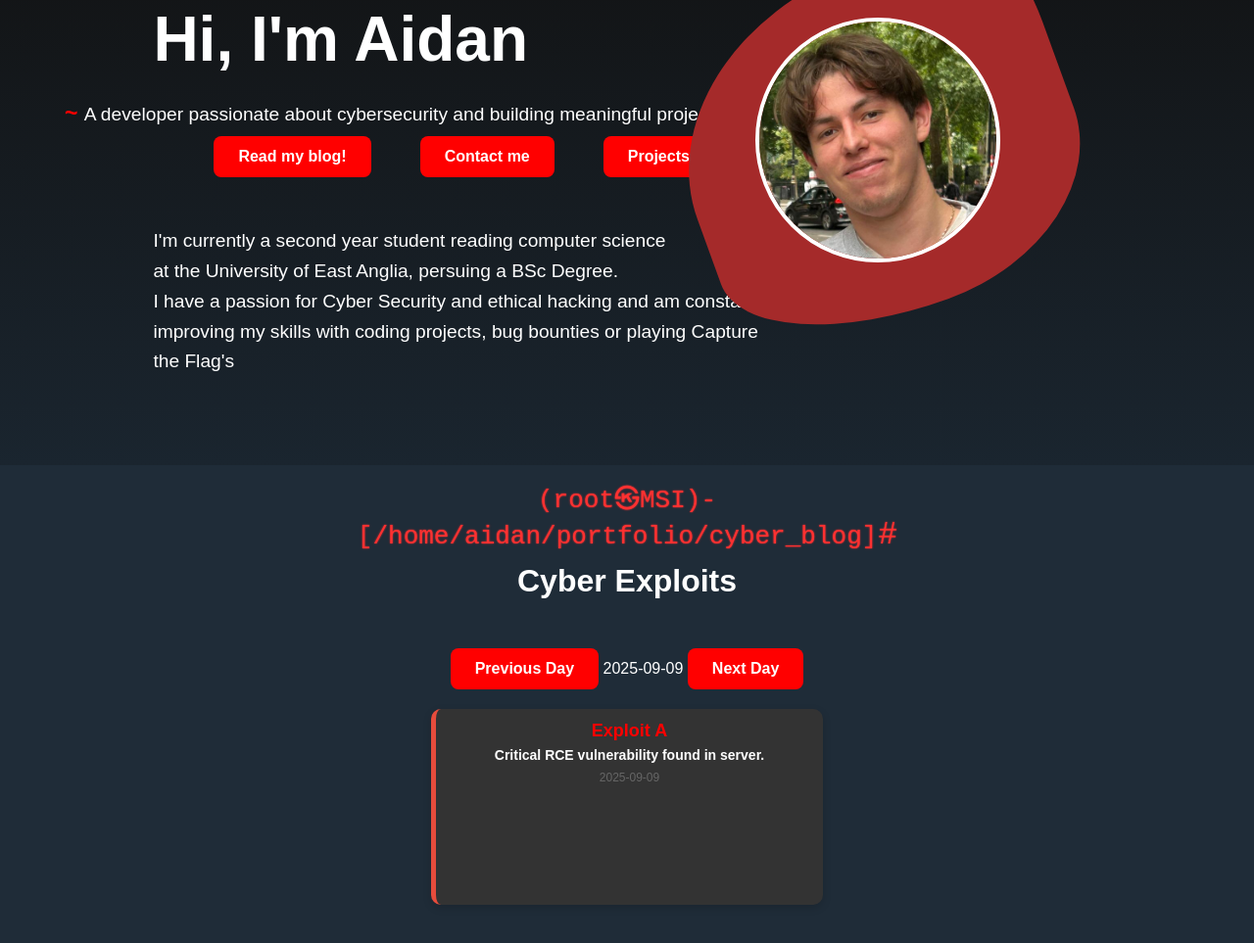
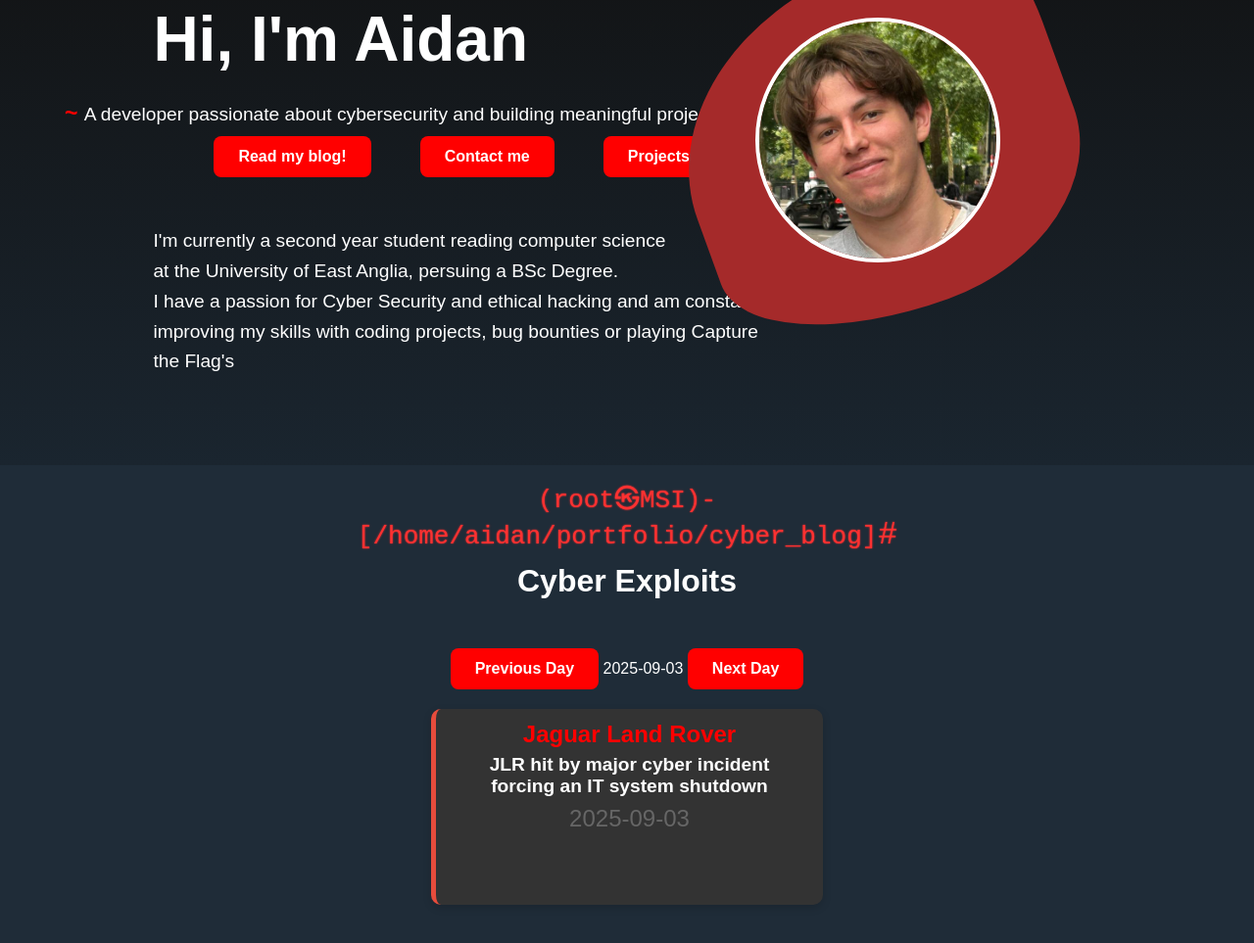
Before and after one commit to AidanHWood/AidanHWood.github.io, a plain HTML site: page index.html in a window 1280 px wide. Shown: the part 191-1154 px from the top of the page at 98% size. Drawn offline with Linux system fonts and the light colour scheme.

Commit message:
Card Update 1

```diff
--- a/exploits.json
+++ b/exploits.json
@@ -1,11 +1,30 @@
 {
-  "2025-09-09": [
+  "2025-06-27": [
     {
-      "title": "Exploit A",
+      "title": "SAP S/4HANA ABAP Code Injection",
       "severity": "high",
-      "description": "Critical RCE vulnerability found in server.",
-      "details": "This exploit allows attackers to execute arbitrary code remotely.",
-      "link": "https://example.com/exploit-a"
+      "description": "SAP Code injection: CVE-2025-42957",
+      "details": "A bit of context here for everyone... \n\n ABAP or Advanced Business Application Programming, is SAPs primary high-level programming language.\n\n\n This CVE allowed attackers to run any ABAP commands they wanted inside the system, whether it was approved or not \n\n\n So why is this particularly interesting, well, resource planning software tends to contain highly sensitive information, such as corporate and financial data. \n\n So certain code injections, could potentailly lead to a full system compromise!! \n\n\n I conducted more research into the methodology behind the testing and found out that SAP systems \n typically communicate using RCFs or (Remote Function Calls).\n\n\n These calls are supposed to enforce authorisation checks on commands being requested \n\n but when researchers were testing low privilaged accounts, they realised that they could make calls that bypassed all authorization logic \n\n\n Allowing for inejection of ABAP code, directly into the ABAP runtime. \n\n\n Really dangerous stuff!!" ,
+      "link": "https://securitybridge.com/blog/critical-sap-s-4hana-code-injection-vulnerability-cve-2025-42957/"
+    }
+  ],
+  "2025-09-03": [
+    {
+      "title": "Jaguar Land Rover",
+      "severity": "high",
+      "description": "JLR hit by major cyber incident forcing an IT system shutdown",
+      "details": "This exploit was first reported during the first few days in September,\nwith JLR issuing an initial statement of the attack on 03/09/25.\n\nJLR have not released the specific cause or vector for the attack\nbut it has caused production facility shutdowns in 4 countries (UK, Slovakia, Brazil and India).\n\n\n Customer data has been exploited but the extent is currently unknown! \n\n",
+      "link": "https://media.jaguarlandrover.com/news/2025/09/statement-cyber-incident-1"
+    }
+  ],
+
+  "2025-09-03": [
+    {
+      "title": "Jaguar Land Rover",
+      "severity": "high",
+      "description": "JLR hit by major cyber incident forcing an IT system shutdown",
+      "details": "This exploit was first reported during the first few days in September,\nwith JLR issuing an initial statement of the attack on 03/09/25.\n\nJLR have not released the specific cause or vector for the attack\nbut it has caused production facility shutdowns in 4 countries (UK, Slovakia, Brazil and India).\n\n\n Customer data has been exploited but the extent is currently unknown! \n\n",
+      "link": "https://media.jaguarlandrover.com/news/2025/09/statement-cyber-incident-1"
     }
   ]
 }
--- a/index.css
+++ b/index.css
@@ -285,19 +285,19 @@
 /* Card content */
 .card .title {
   font-weight: bold;
-  font-size: large;
+  font-size: x-large;
   margin-bottom: 6px;
   color:red;
 }
 
 .card .description {
   font-weight: bolder;
-  font-size: 14px;
+  font-size: larger;
   color: white;
 }
 
 .card .date-label {
-  font-size: 12px;
+  font-size: x-large;
   color: #666;
   margin-top: 8px;
 }
@@ -320,7 +320,7 @@
   background-color: #333;
   padding: 25px;
   border-radius: 12px;
-  max-width: 400px;
+  max-width: 750px;
   width: 90%;
   box-shadow: 0 6px 18px rgba(0,0,0,0.25);
   text-align: center;
--- a/script.js
+++ b/script.js
@@ -73,7 +73,8 @@
         modalTitle.textContent = exp.title;
         modalDescription.textContent = exp.description;
         modalSeverity.textContent = `Severity: ${exp.severity}`;
-        modalDetails.textContent = exp.details || "No additional details available.";
+        modalDetails.innerHTML = (exp.details || "No additional details available.").replace(/\n/g, "<br>");
+
         modalLink.href = exp.link || "#";
         modalLink.style.display = exp.link ? "inline" : "none";
         modal.style.display = "flex";
```
